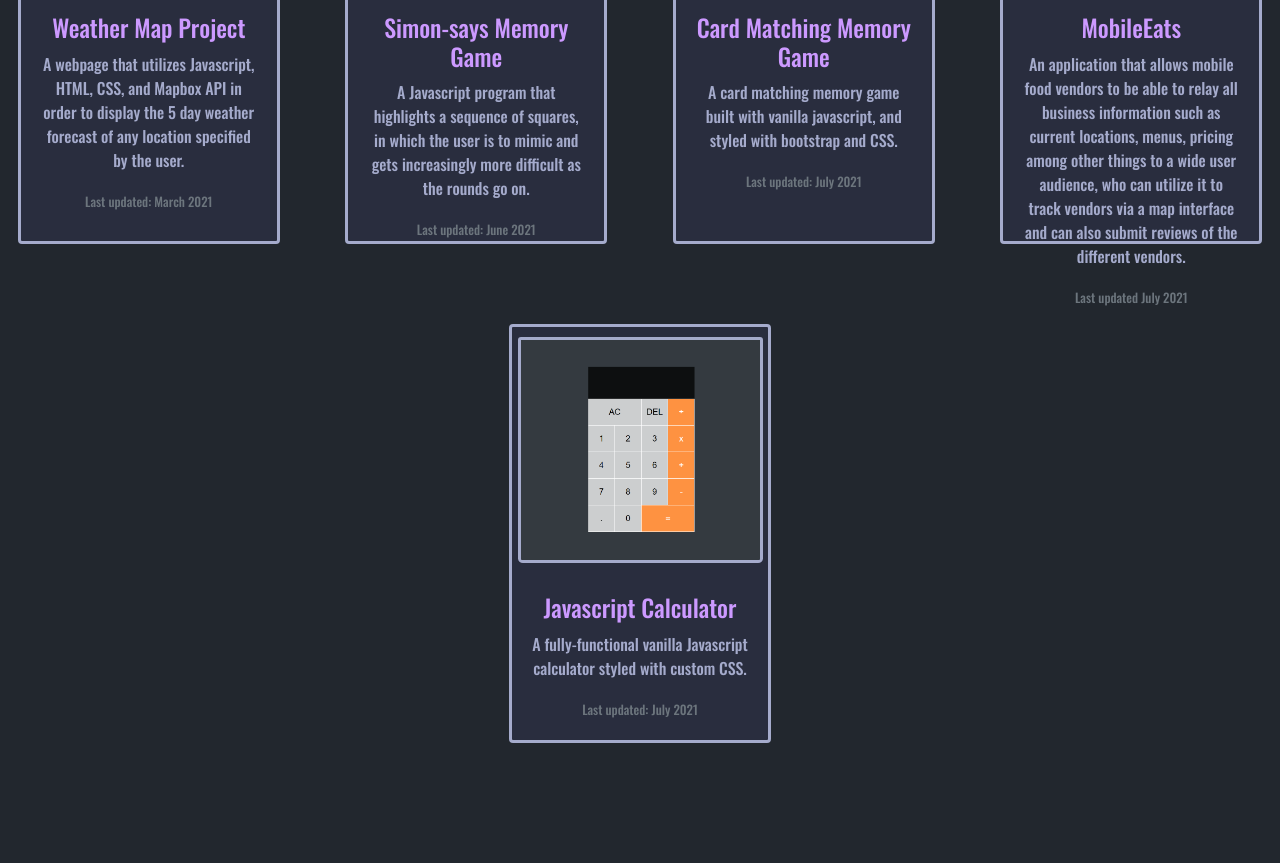
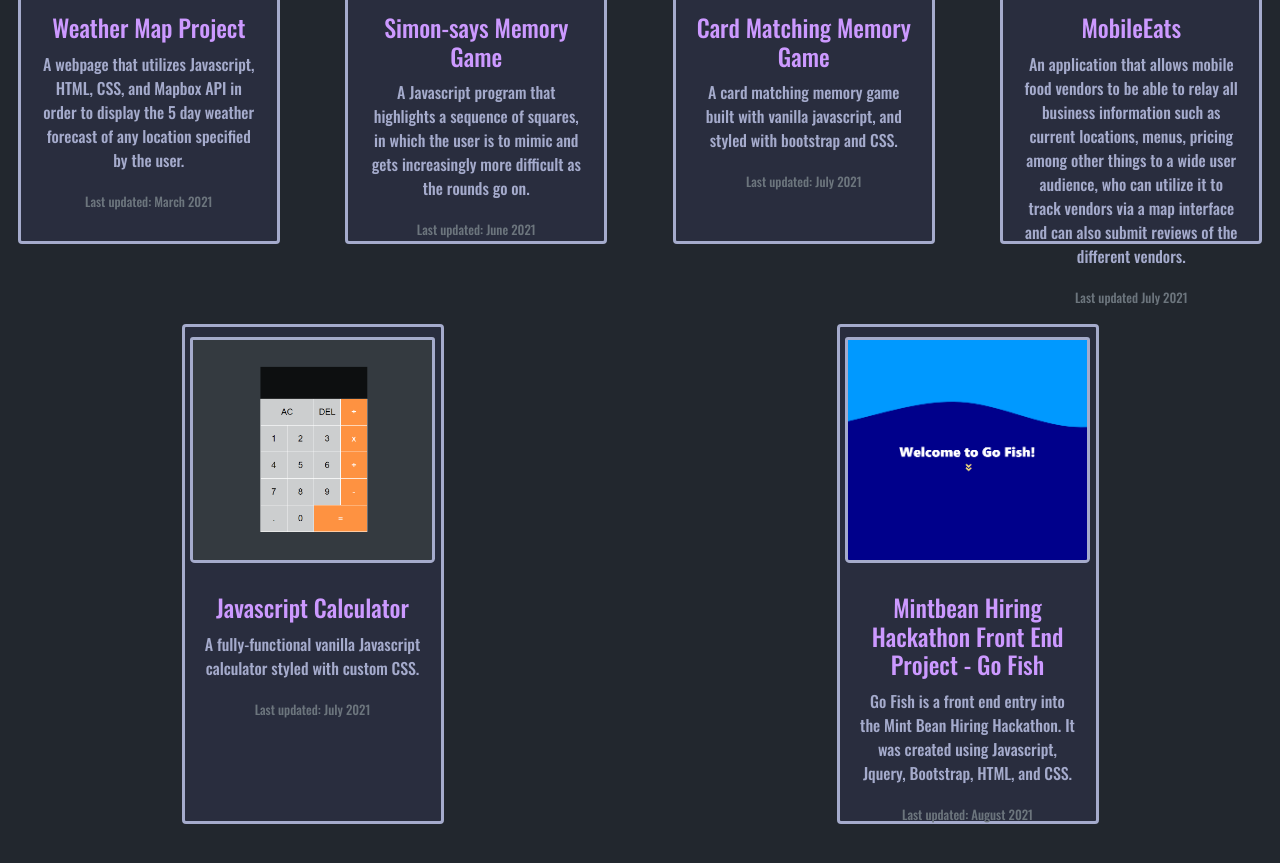
Before and after one commit to jakechadwell/jakechadwell.github.io, a plain HTML site: page index.html in a window 1280 px wide. Shown: the part 4671-5534 px from the top of the page. Drawn offline with nearby package versions, Linux system fonts and the light colour scheme.

Commit message:
added hackathon prjoect to projects section

```diff
--- a/index.html
+++ b/index.html
@@ -140,6 +140,14 @@
                     <p class="card-text"><small class="text-muted">Last updated: July 2021</small></p>
                 </div>
             </div>
+            <div class="card project second-row">
+                <a class="project-link" target="_blank" href="https://jakechadwell.github.io/mintbean-hackathon-cardgame/src/index.html"><img class="card-img-top design-img" src="media/go-fish.PNG" alt="Card image cap"></a>
+                <div class="card-body">
+                    <h5 class="card-title">Mintbean Hiring Hackathon Front End Project - Go Fish</h5>
+                    <p class="card-text">Go Fish is a front end entry into the Mint Bean Hiring Hackathon. It was created using Javascript, Jquery, Bootstrap, HTML, and CSS.</p>
+                    <p class="card-text"><small class="text-muted">Last updated: August 2021</small></p>
+                </div>
+            </div>
         </div>
     </div>
 </section>
```
Also changed, not shown: media/go-fish.PNG (added).
